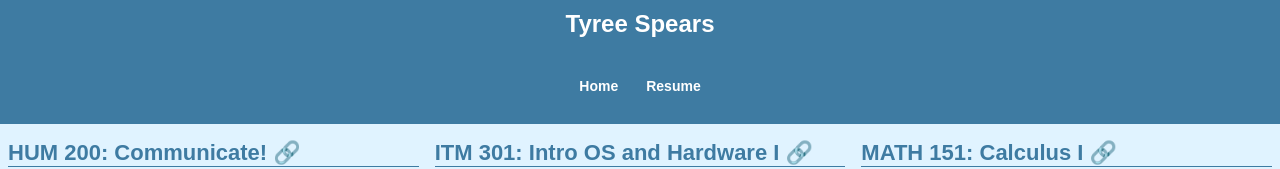
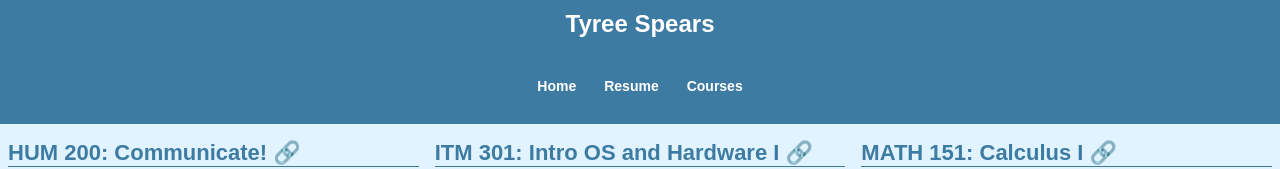
Before and after one commit to A1-exe/ProjectTwo, a plain HTML site: page coursework/index.html in a window 1280 px wide. Shown: the top 169 px of the page. Drawn offline with Linux system fonts and the light colour scheme.

Commit message:
Add nav buttons to all pages.

```diff
--- a/coursework/index.html
+++ b/coursework/index.html
@@ -15,6 +15,7 @@
       <ul>
         <li><a href="../">Home</a></li>
         <li><a href="../resume/">Resume</a></li>
+        <li><a href="./">Courses</a></li>
       </ul>
     </nav>
   </header>
```
Also changed, not shown: resume/index.html (+1 -0 lines).
